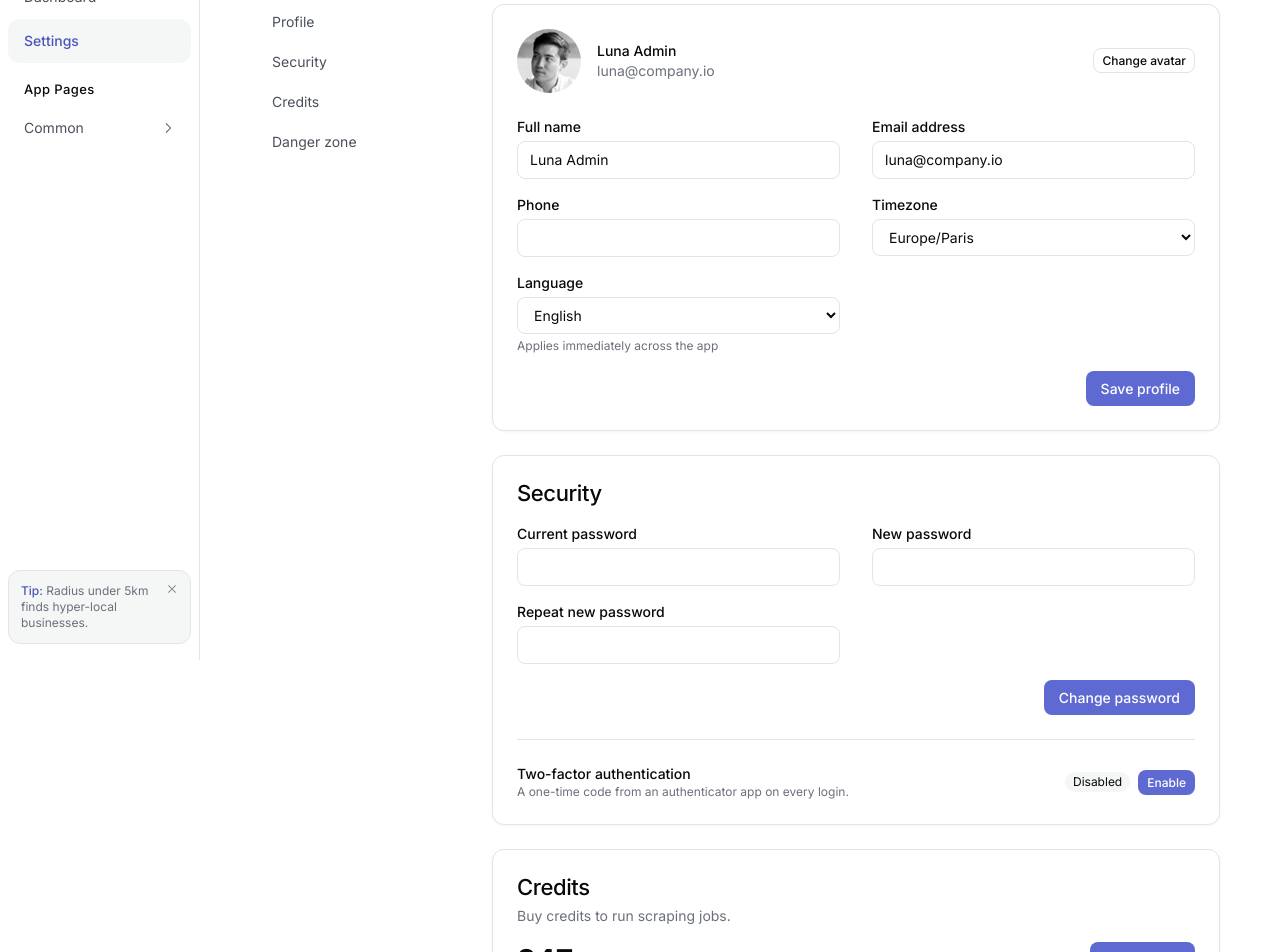
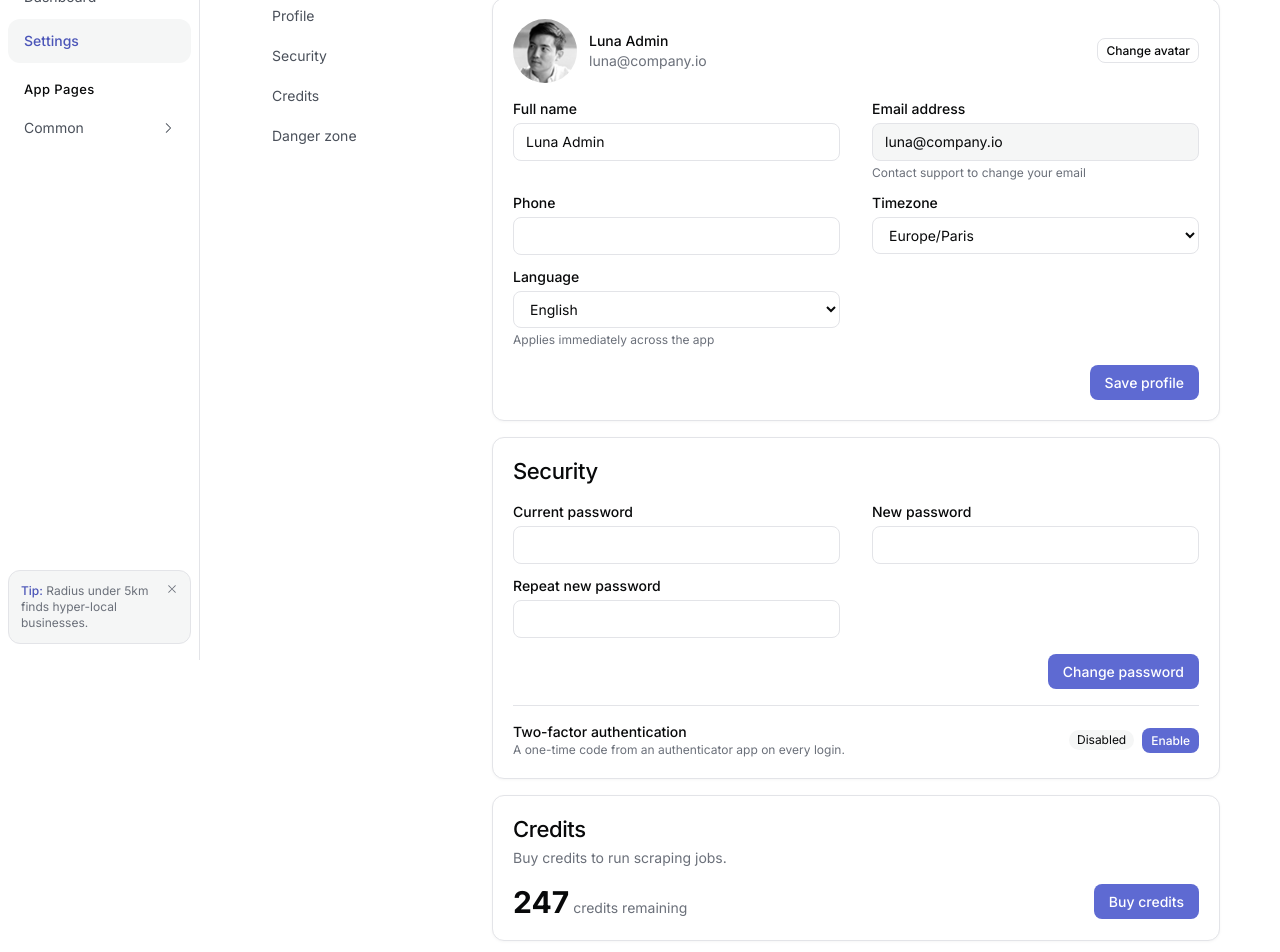
Before and after one commit to louischoleski/leadeasygen-app, a React (Vite) app: page /settings in a window 1280 px wide. Shown: the part 140-1092 px from the top of the page. Built offline with nearby package versions, Linux system fonts and the light colour scheme.

Commit message:
fix: make email read-only and tighten settings padding

```diff
--- a/src/layouts/AppLayout.tsx
+++ b/src/layouts/AppLayout.tsx
@@ -40,7 +40,7 @@ export default function AppLayout() {
       )}
       <Sidebar open={navOpen} onNavigate={closeIfMobile} />
       <main className={`pt-14 transition-[margin] duration-300 ${navOpen ? 'md:ml-[200px]' : ''}`}>
-        <div className="p-[30px]">
+        <div className="p-4 md:p-6">
           <Outlet />
         </div>
       </main>
--- a/src/pages/Credits.tsx
+++ b/src/pages/Credits.tsx
@@ -15,9 +15,9 @@ export default function Credits() {
         Credits are spent when running scraping jobs.{' '}
         <Link to="/settings" className="text-link underline">Back to settings</Link>
       </p>
-      <div className="grid gap-6 md:grid-cols-3">
+      <div className="grid gap-4 md:grid-cols-3">
         {packages.map((p) => (
-          <div key={p.credits} className="card p-6 text-center">
+          <div key={p.credits} className="card p-5 text-center">
             <div className="text-3xl font-bold text-ink">{p.credits}</div>
             <div className="text-xs text-ink-subtle">credits</div>
             <div className="text-card-title mt-2 text-ink">{p.price}</div>
--- a/src/pages/Settings.tsx
+++ b/src/pages/Settings.tsx
@@ -23,8 +23,8 @@ function ProfileCard() {
   const { locale, setLocale } = useLocale()
 
   return (
-    <section id="profile" className="card scroll-mt-20 p-6">
-      <div className="flex items-center gap-4">
+    <section id="profile" className="card scroll-mt-20 p-5">
+      <div className="flex items-center gap-3">
         <img src={profile} alt="" className="h-16 w-16 rounded-full object-cover" />
         <div className="flex-1">
           <h2 className="font-medium text-ink">Luna Admin</h2>
@@ -45,14 +45,21 @@ function ProfileCard() {
           toast.success('Profile updated')
         }}
       >
-        <div className="mt-6 grid gap-x-8 gap-y-4 lg:grid-cols-2">
+        <div className="mt-4 grid gap-x-8 gap-y-3 lg:grid-cols-2">
           <div>
             <label className={labelClass} htmlFor="name">Full name</label>
             <input type="text" defaultValue="Luna Admin" name="name" id="name" className="input" />
           </div>
           <div>
             <label className={labelClass} htmlFor="email">Email address</label>
-            <input type="email" defaultValue="luna@company.io" name="email" id="email" className="input" />
+            <input
+              type="email"
+              value="luna@company.io"
+              id="email"
+              disabled
+              className="input cursor-not-allowed bg-surface-2"
+            />
+            <p className="mt-1 text-xs text-ink-subtle">Contact support to change your email</p>
           </div>
           <div>
             <label className={labelClass} htmlFor="phone">Phone</label>
@@ -94,7 +101,7 @@ function SecurityCard() {
   const [backupCodes, setBackupCodes] = useState<string[] | null>(null)
 
   return (
-    <section id="security" className="card scroll-mt-20 p-6">
+    <section id="security" className="card scroll-mt-20 p-5">
       <h2 className="text-card-title text-ink">Security</h2>
       <form
         noValidate
@@ -109,7 +116,7 @@ function SecurityCard() {
           e.currentTarget.reset()
         }}
       >
-        <div className="mt-4 grid gap-x-8 gap-y-4 lg:grid-cols-2">
+        <div className="mt-4 grid gap-x-8 gap-y-3 lg:grid-cols-2">
           <div>
             <label className={labelClass} htmlFor="currentPassword">Current password</label>
             <input type="password" required name="currentPassword" id="currentPassword" className="input" />
@@ -127,7 +134,7 @@ function SecurityCard() {
           <button type="submit" className="btn btn-primary">Change password</button>
         </div>
       </form>
-      <hr className="my-6 border-hairline" />
+      <hr className="my-4 border-hairline" />
       <div className="flex flex-wrap items-center justify-between gap-3">
         <div>
           <h3 className="text-sm font-medium text-ink">Two-factor authentication</h3>
@@ -194,7 +201,7 @@ function SecurityCard() {
 
 function CreditsCard() {
   return (
-    <section id="credits" className="card scroll-mt-20 p-6">
+    <section id="credits" className="card scroll-mt-20 p-5">
       <h2 className="text-card-title text-ink">Credits</h2>
       <p className="mt-1 text-sm text-ink-subtle">Buy credits to run scraping jobs.</p>
       <div className="mt-4 flex flex-wrap items-center justify-between gap-3">
@@ -212,7 +219,7 @@ function DangerCard() {
   const [deleteArmed, setDeleteArmed] = useState(false)
 
   return (
-    <section id="danger" className="card scroll-mt-20 border-error/40 bg-error/5 p-6">
+    <section id="danger" className="card scroll-mt-20 border-error/40 bg-error/5 p-5">
       <h2 className="text-card-title text-error">Danger zone</h2>
       <p className="mt-1 text-sm text-ink-subtle">
         Permanently delete your account and all associated data. This cannot be undone.
@@ -269,7 +276,7 @@ export default function Settings() {
             ))}
           </ul>
         </nav>
-        <div className="min-w-0 flex-1 space-y-6">
+        <div className="min-w-0 flex-1 space-y-4">
           <ProfileCard />
           <SecurityCard />
           <CreditsCard />
```
